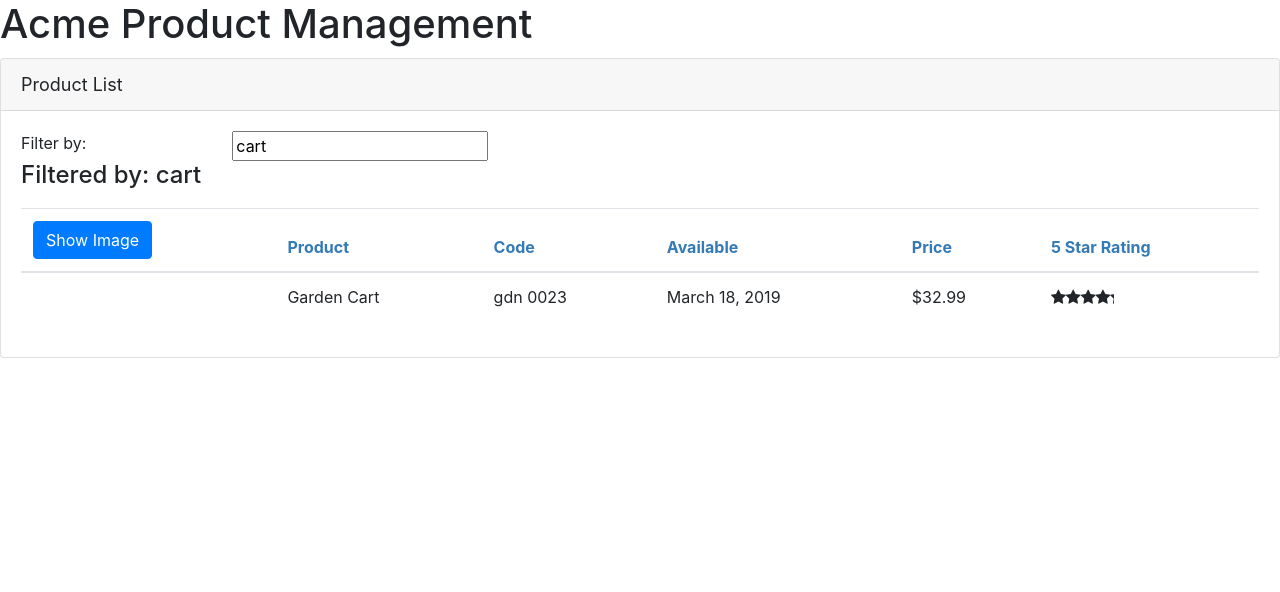
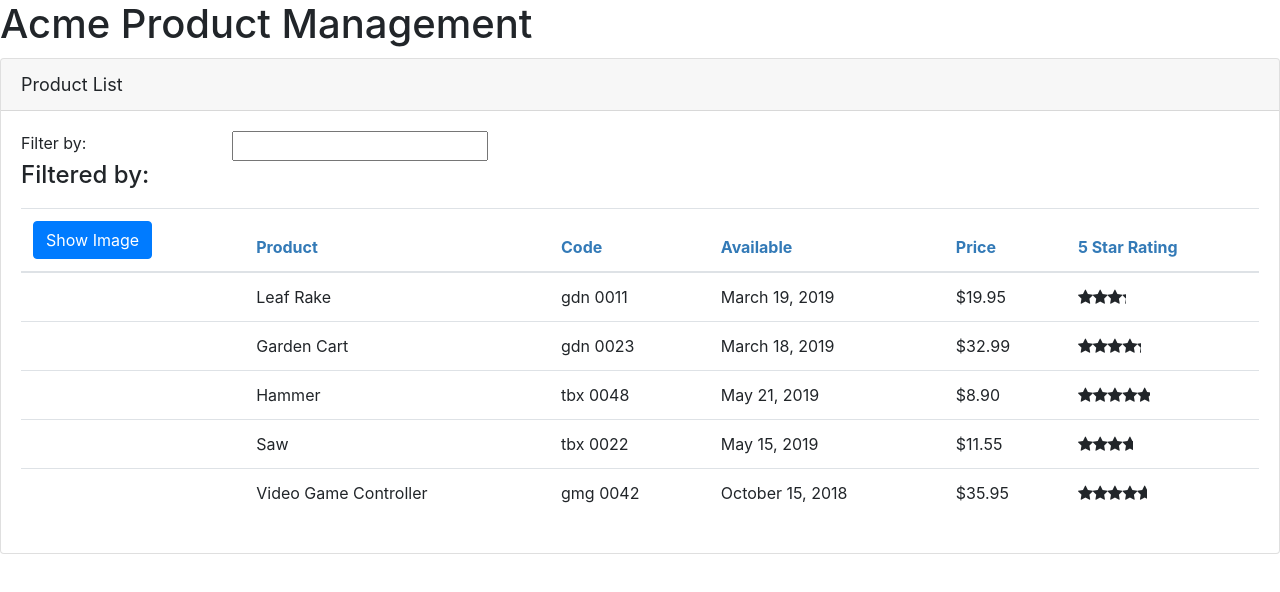
Before and after one commit to sumithpdd/AngularGettingStarted, an Angular app in the folder APM/: page / in a window 1280 px wide. Shown: the top 592 px of the page. Built offline with nearby package versions, Linux system fonts and the light colour scheme.

Commit message:
Services and Dependency Injection

```diff
--- a/APM/src/app/products/product-list.component.ts
+++ b/APM/src/app/products/product-list.component.ts
@@ -1,5 +1,6 @@
 import { Component, OnInit } from '@angular/core';
 import { IProduct } from './product';
+import { ProductService } from './product.service';
 @Component({
   selector: 'pm-products',
   templateUrl: './product-list.component.html',
@@ -23,61 +24,13 @@
   }
   filteredProducts: IProduct[];
 
-  products: IProduct[] = [
-    {
-      productId: 1,
-      productName: 'Leaf Rake',
-      productCode: 'GDN-0011',
-      releaseDate: 'March 19, 2019',
-      description: 'Leaf rake with 48-inch wooden handle.',
-      price: 19.95,
-      starRating: 3.2,
-      imageUrl: 'assets/images/leaf_rake.png',
-    },
-    {
-      productId: 2,
-      productName: 'Garden Cart',
-      productCode: 'GDN-0023',
-      releaseDate: 'March 18, 2019',
-      description: '15 gallon capacity rolling garden cart',
-      price: 32.99,
-      starRating: 4.2,
-      imageUrl: 'assets/images/garden_cart.png',
-    },
-    {
-      productId: 5,
-      productName: 'Hammer',
-      productCode: 'TBX-0048',
-      releaseDate: 'May 21, 2019',
-      description: 'Curved claw steel hammer',
-      price: 8.9,
-      starRating: 4.8,
-      imageUrl: 'assets/images/hammer.png',
-    },
-    {
-      productId: 8,
-      productName: 'Saw',
-      productCode: 'TBX-0022',
-      releaseDate: 'May 15, 2019',
-      description: '15-inch steel blade hand saw',
-      price: 11.55,
-      starRating: 3.7,
-      imageUrl: 'assets/images/saw.png',
-    },
-    {
-      productId: 10,
-      productName: 'Video Game Controller',
-      productCode: 'GMG-0042',
-      releaseDate: 'October 15, 2018',
-      description: 'Standard two-button video game controller',
-      price: 35.95,
-      starRating: 4.6,
-      imageUrl: 'assets/images/xbox-controller.png',
-    },
-  ];
-  constructor() {
+  products: IProduct[] = [];
+  constructor(private productService: ProductService) {
+
+  }
+  ngOnInit(): void {
+    this.products = this.productService.getProducts();
     this.filteredProducts = this.products;
-    this.listFilter = 'cart';
   }
   performFilter(filterBy: string): IProduct[] {
     filterBy = filterBy.toLocaleLowerCase();
@@ -92,7 +45,4 @@
   onRatingClicked(message: string): void {
     this.pageTitle = 'Product List :' + message;
   }
-  ngOnInit(): void {
-    console.log('In OnInit');
-  }
 }
--- /dev/null
+++ b/APM/src/app/products/product.service.ts
@@ -0,0 +1,62 @@
+import { Injectable } from '@angular/core';
+import { IProduct } from './product';
+
+@Injectable({
+  providedIn: 'root',
+})
+export class ProductService {
+  getProducts(): IProduct[] {
+    return [
+      {
+        productId: 1,
+        productName: 'Leaf Rake',
+        productCode: 'GDN-0011',
+        releaseDate: 'March 19, 2019',
+        description: 'Leaf rake with 48-inch wooden handle.',
+        price: 19.95,
+        starRating: 3.2,
+        imageUrl: 'assets/images/leaf_rake.png',
+      },
+      {
+        productId: 2,
+        productName: 'Garden Cart',
+        productCode: 'GDN-0023',
+        releaseDate: 'March 18, 2019',
+        description: '15 gallon capacity rolling garden cart',
+        price: 32.99,
+        starRating: 4.2,
+        imageUrl: 'assets/images/garden_cart.png',
+      },
+      {
+        productId: 5,
+        productName: 'Hammer',
+        productCode: 'TBX-0048',
+        releaseDate: 'May 21, 2019',
+        description: 'Curved claw steel hammer',
+        price: 8.9,
+        starRating: 4.8,
+        imageUrl: 'assets/images/hammer.png',
+      },
+      {
+        productId: 8,
+        productName: 'Saw',
+        productCode: 'TBX-0022',
+        releaseDate: 'May 15, 2019',
+        description: '15-inch steel blade hand saw',
+        price: 11.55,
+        starRating: 3.7,
+        imageUrl: 'assets/images/saw.png',
+      },
+      {
+        productId: 10,
+        productName: 'Video Game Controller',
+        productCode: 'GMG-0042',
+        releaseDate: 'October 15, 2018',
+        description: 'Standard two-button video game controller',
+        price: 35.95,
+        starRating: 4.6,
+        imageUrl: 'assets/images/xbox-controller.png',
+      },
+    ];
+  }
+}
```
